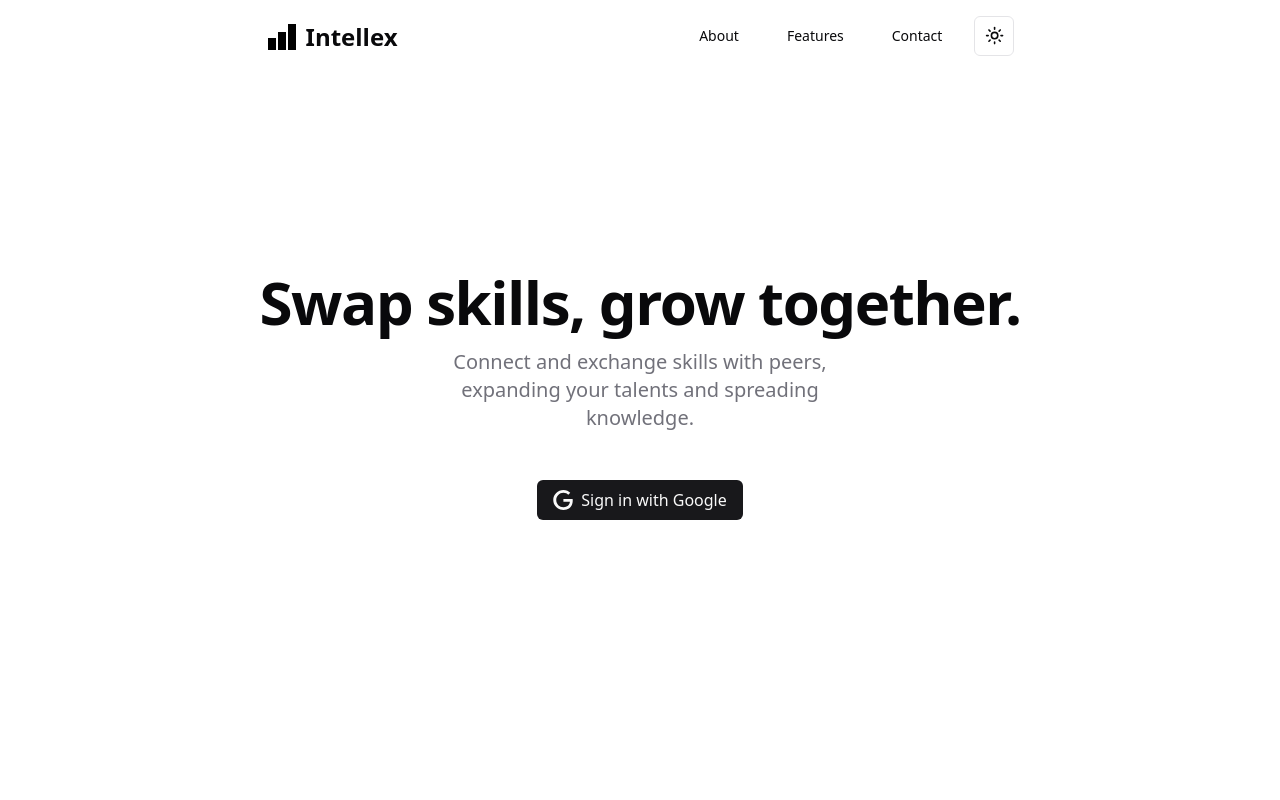
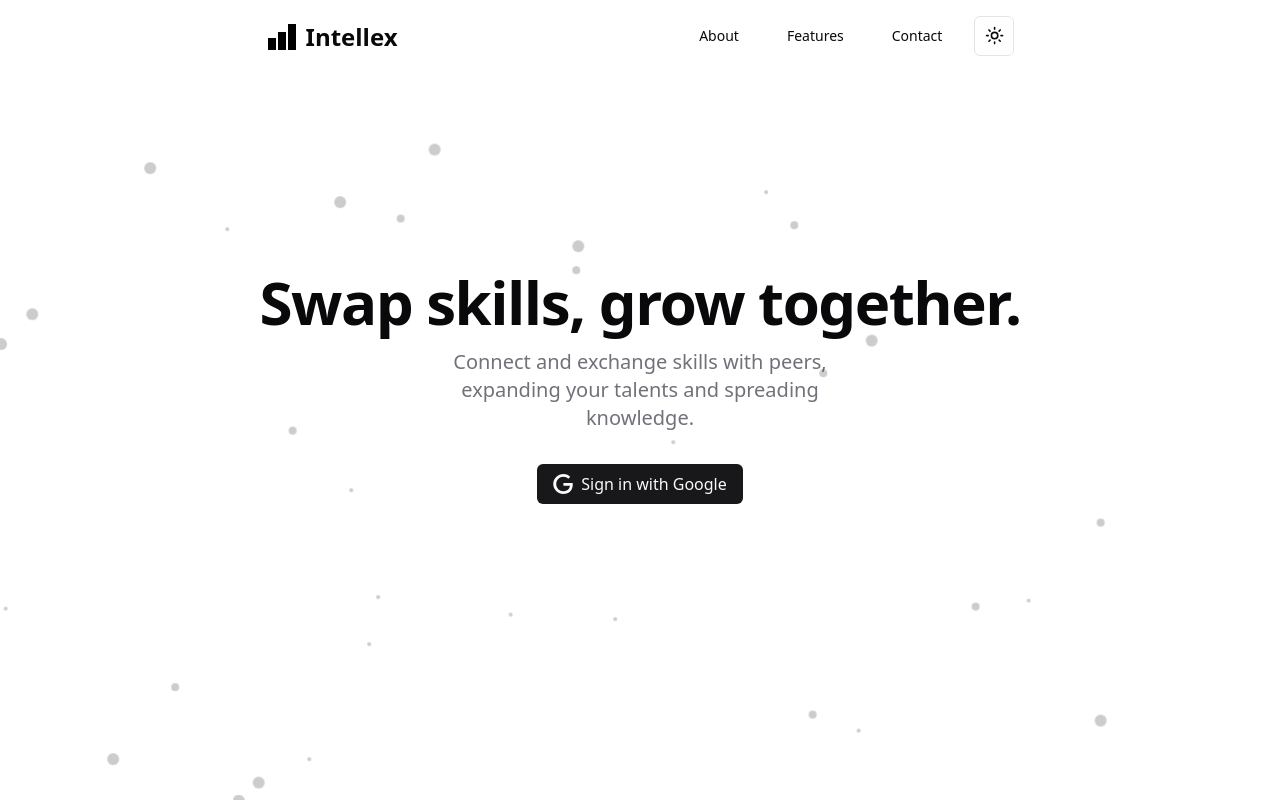
Before and after one commit to ahmedkhaleel2004/intellex, a Next.js app: page / in a window 1280 px wide. Built offline with nearby package versions, Linux system fonts and the light colour scheme.

Commit message:
try parallax dots

```diff
--- a/app/globals.css
+++ b/app/globals.css
@@ -74,3 +74,22 @@
 		@apply bg-background text-foreground;
 	}
 }
+
+@keyframes move {
+	0% {
+		transform: translateX(0) translateY(0);
+	}
+	100% {
+		transform: translateX(-100vw) translateY(100vh);
+	}
+}
+
+.animate-move1 {
+	animation: move 20s linear infinite;
+}
+.animate-move2 {
+	animation: move 30s linear infinite;
+}
+.animate-move3 {
+	animation: move 40s linear infinite;
+}
--- a/app/page.tsx
+++ b/app/page.tsx
@@ -4,6 +4,7 @@ import Navbar from "@/components/component/navbar";
 import { Button } from "@/components/ui/button";
 import { SiGoogle } from "react-icons/si";
 import { motion } from "framer-motion";
+import Dots from "@/components/component/dots";
 
 export default function Home() {
 	const container = {
@@ -31,9 +32,23 @@ export default function Home() {
 		},
 	};
 
+	const navbar = {
+		hidden: { opacity: 0 },
+		show: {
+			opacity: 1,
+			transition: {
+				delay: 0.8, // Delay the animation until the previous animations have completed
+				duration: 1, // Duration of the fade in animation
+			},
+		},
+	};
+
 	return (
 		<>
-			<Navbar />
+			<Dots />
+			<motion.div variants={navbar} initial="hidden" animate="show">
+				<Navbar />
+			</motion.div>
 			<main className="max-w-[60%] mx-auto">
 				<motion.div
 					className="mt-[25vh] space-y-4 flex flex-col items-center"
@@ -55,7 +70,7 @@ export default function Home() {
 						spreading knowledge.
 					</motion.h2>
 					<motion.div variants={item}>
-						<Button className="mt-8 text-md flex items-center">
+						<Button className="mt-4 text-md flex items-center">
 							<SiGoogle className="w-5 h-5 mr-2" />
 							Sign in with Google
 						</Button>
--- /dev/null
+++ b/components/component/dots.tsx
@@ -0,0 +1,38 @@
+// Dots.tsx
+import React from "react";
+
+const Dots = () => {
+	const numberOfDots = 50; // You can adjust this number
+
+	const createDots = () => {
+		return Array.from({ length: numberOfDots }).map((_, index) => (
+			<div
+				key={index}
+				className={`absolute rounded-full bg-black dark:bg-white opacity-20
+                    ${randomSize()} ${randomAnimation()}`}
+				style={{
+					top: `${Math.random() * 100}%`,
+					left: `${Math.random() * 100}%`,
+				}}
+			/>
+		));
+	};
+
+	const randomSize = () => {
+		const sizes = ["w-1 h-1", "w-2 h-2", "w-3 h-3"];
+		return sizes[Math.floor(Math.random() * sizes.length)];
+	};
+
+	const randomAnimation = () => {
+		const animations = ["animate-move1", "animate-move2", "animate-move3"];
+		return animations[Math.floor(Math.random() * animations.length)];
+	};
+
+	return (
+		<div className="fixed top-0 left-0 w-full h-full pointer-events-none">
+			{createDots()}
+		</div>
+	);
+};
+
+export default Dots;
```
